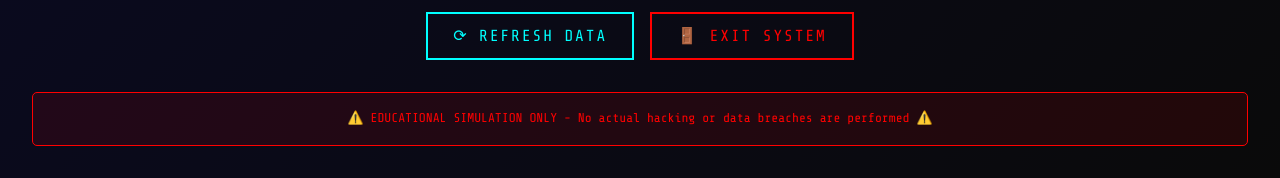
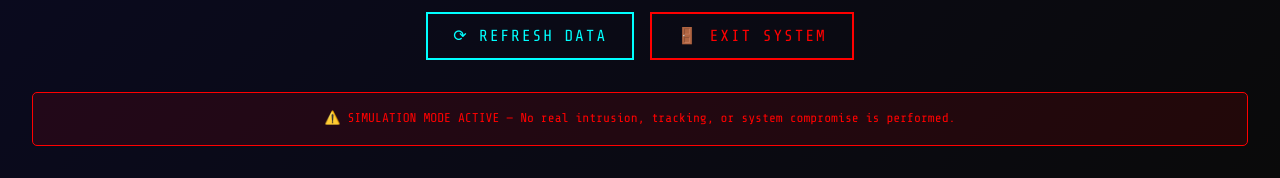
Before and after one commit to rajendramahapatra786-lgtm/Cyber_Face_Auth_System, a Django app: page /dashboard/ in a window 1280 px wide. Shown: the part 882-1060 px from the top of the page. Run offline with Django 5.2, Linux system fonts and the light colour scheme.

Commit message:
refine cyber dashboard disclaimer for realistic simulation experience

```diff
--- a/dashboard/templates/dashboard/dashboard.html
+++ b/dashboard/templates/dashboard/dashboard.html
@@ -428,8 +428,7 @@
 
         <!-- Security Notice -->
         <div class="security-notice">
-            ⚠️ EDUCATIONAL SIMULATION ONLY - No actual hacking or data breaches are performed ⚠️
-        </div>
+⚠️ SIMULATION MODE ACTIVE — No real intrusion, tracking, or system compromise is performed.        </div>
     </div>
 
     <script src="{% static 'js/cyber-sound.js' %}"></script>
```
